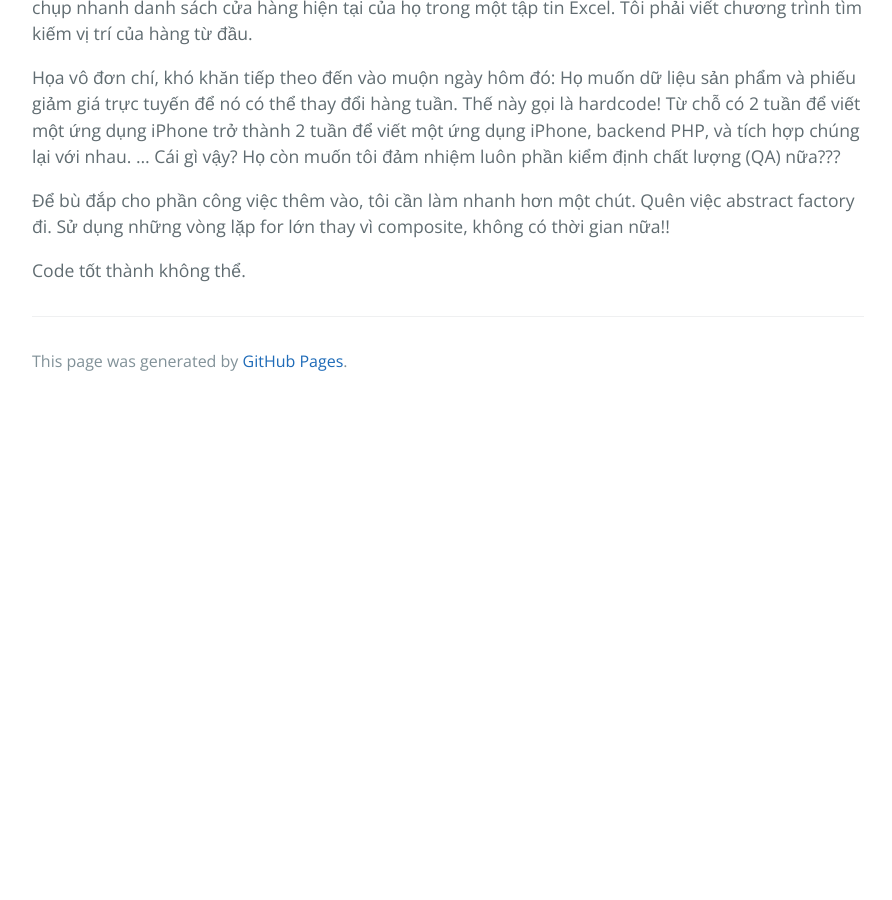
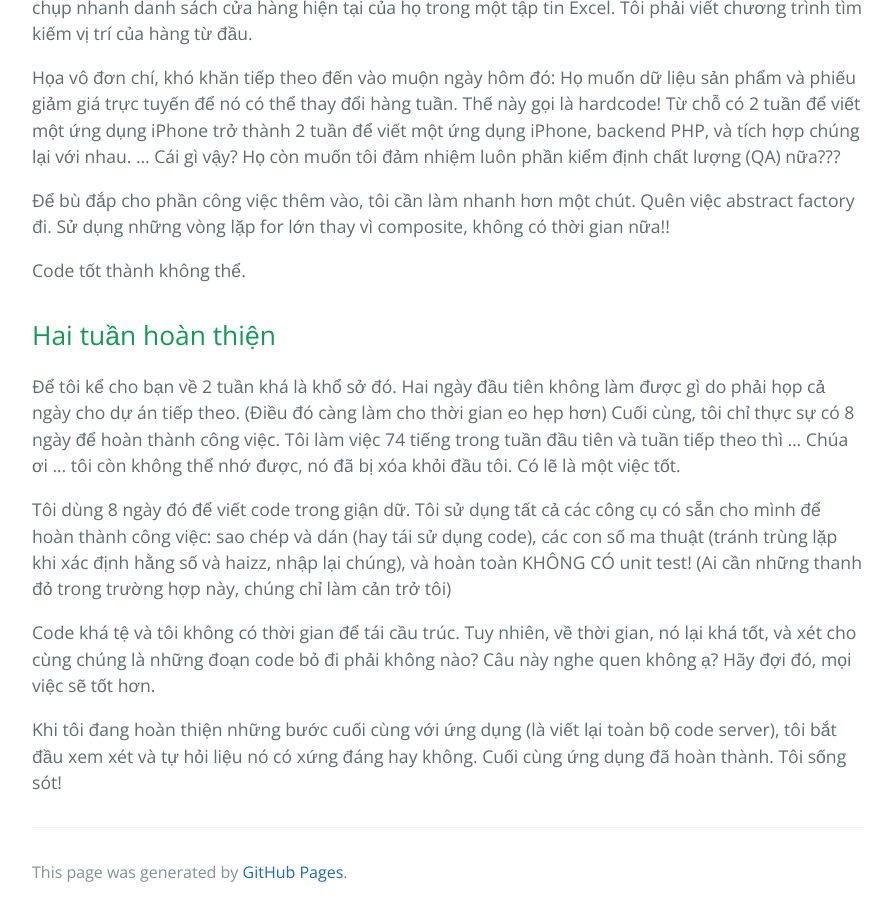
Before and after one commit to HaiBV/haibv.github.io, a Jekyll site: the page built from clean-coder/chapter-2-saying-no.md, in a window 1280 px wide and 900 px high, scrolled down 13700 px. Shown: the whole window, without its empty margins (192-1084 px from the left). Built offline with Jekyll 4.4.1, drawn with Linux system fonts in a browser that asks for light colours; our own code applies the rules of GitHub Pages for plain Markdown files; before the commit the page ends 14105 px from its top, so only the background shows below that.

Commit message:
Book - The Clean Coder - Chapter 2 - Saying No

```diff
--- a/clean-coder/chapter-2-saying-no.md
+++ b/clean-coder/chapter-2-saying-no.md
@@ -364,3 +364,13 @@ Họa vô đơn chí, khó khăn tiếp theo đến vào muộn ngày hôm đó:
 Để bù đắp cho phần công việc thêm vào, tôi cần làm nhanh hơn một chút. Quên việc abstract factory đi. Sử dụng những vòng lặp for lớn thay vì composite, không có thời gian nữa!!
 
 Code tốt thành không thể.
+
+## Hai tuần hoàn thiện
+
+Để tôi kể cho bạn về 2 tuần khá là khổ sở đó. Hai ngày đầu tiên không làm được gì do phải họp cả ngày cho dự án tiếp theo. (Điều đó càng làm cho thời gian eo hẹp hơn) Cuối cùng, tôi chỉ thực sự có 8 ngày để hoàn thành công việc. Tôi làm việc 74 tiếng trong tuần đầu tiên và tuần tiếp theo thì ... Chúa ơi ... tôi còn không thể nhớ được, nó đã bị xóa khỏi đầu tôi. Có lẽ là một việc tốt.
+
+Tôi dùng 8 ngày đó để viết code trong giận dữ. Tôi sử dụng tất cả các công cụ có sẵn cho mình để hoàn thành công việc: sao chép và dán (hay tái sử dụng code), các con số ma thuật (tránh trùng lặp khi xác định hằng số và haizz, nhập lại chúng), và hoàn toàn KHÔNG CÓ unit test! (Ai cần những thanh đỏ trong trường hợp này, chúng chỉ làm cản trở tôi)
+
+Code khá tệ và tôi không có thời gian để tái cầu trúc. Tuy nhiên, về thời gian, nó lại khá tốt, và xét cho cùng chúng là những đoạn code bỏ đi phải không nào? Câu này nghe quen không ạ? Hãy đợi đó, mọi việc sẽ tốt hơn.
+
+Khi tôi đang hoàn thiện những bước cuối cùng với ứng dụng (là viết lại toàn bộ code server), tôi bắt đầu xem xét và tự hỏi liệu nó có xứng đáng hay không. Cuối cùng ứng dụng đã hoàn thành. Tôi sống sót!
```
